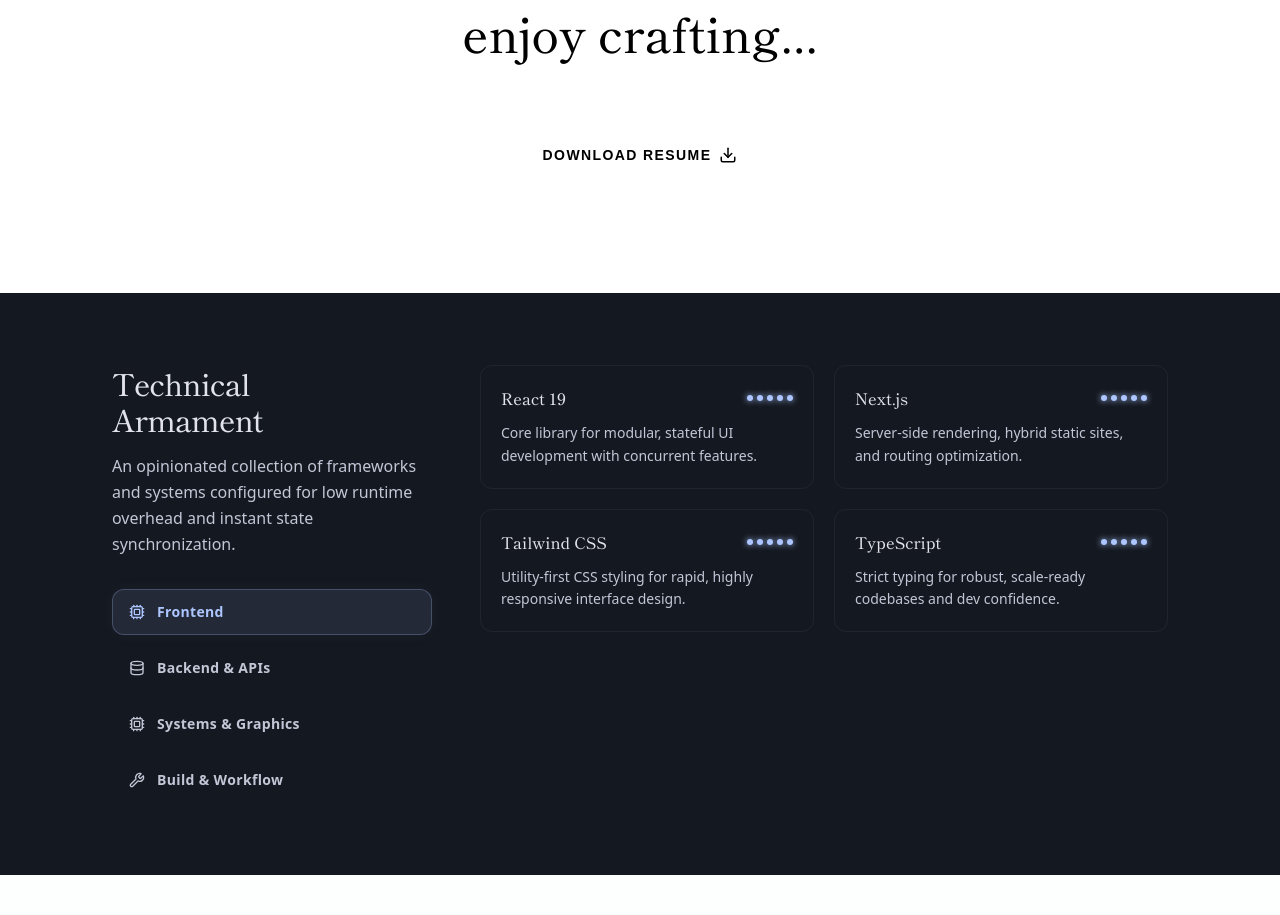
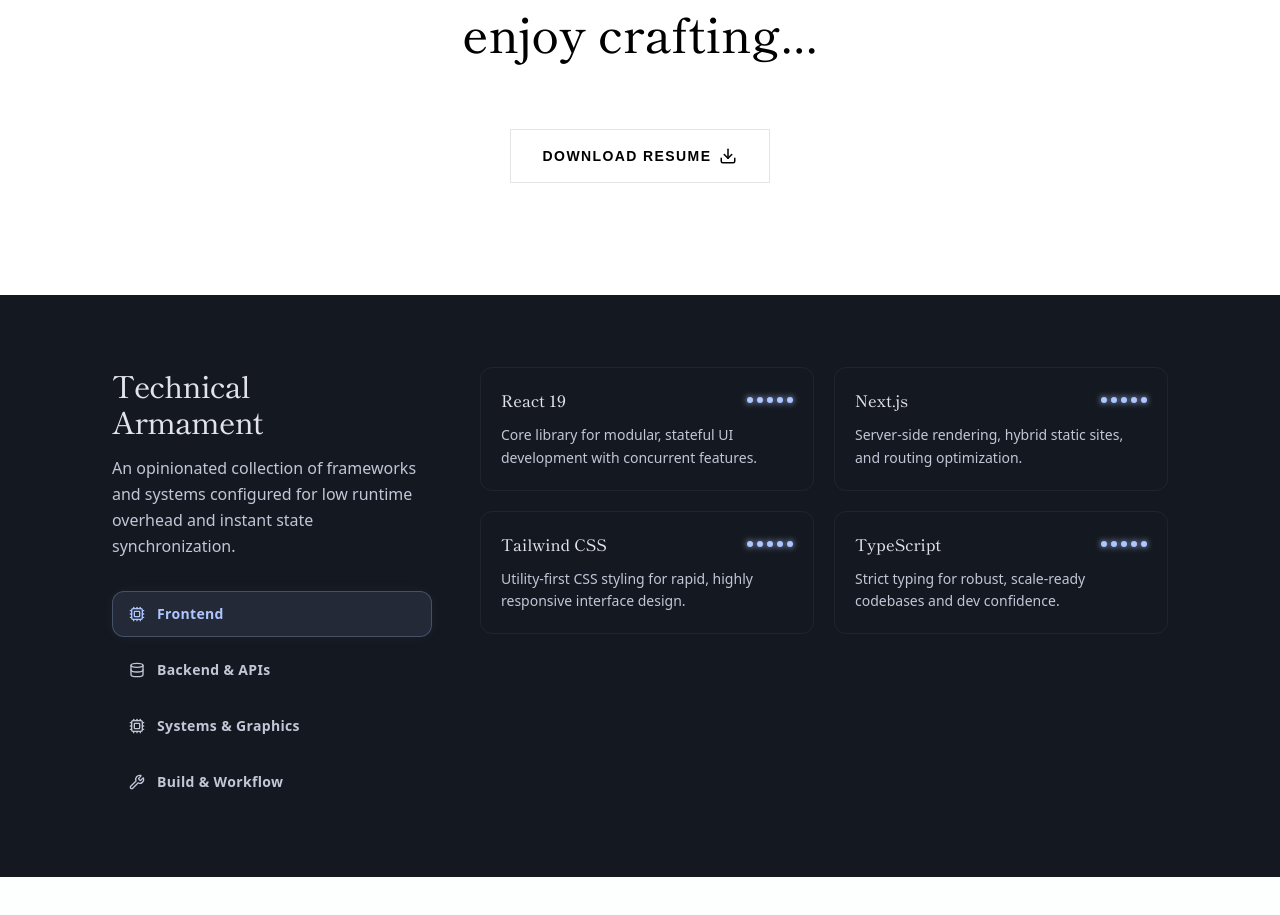
Before and after one commit to rahuloncode/Portfolio, a Next.js app: page / in a window 1280 px wide. Shown: the part 1089-2004 px from the top of the page. Built offline with nearby package versions, Linux system fonts and the light colour scheme; a web font is replaced by a local one.

Commit message:
fix: add text color to Resume download button for better visibility

```diff
--- a/components/About.tsx
+++ b/components/About.tsx
@@ -42,12 +42,12 @@
             simple & unique coding skills. I also enjoy crafting...
           </SectionHeading>
 
-          <div className="flex justify-center mb-12">
+          <div className="flex justify-center mb-12 text-black">
             <motion.a
               href="/Rahul Singh Resume.pdf" // path to your file
               download // tells browser to download instead of open
               whileHover={{ y: -5 }}
-              className="px-8 py-4 bg-brand font-bold text-sm tracking-widest uppercase flex items-center gap-2 hover:shadow-lg transition-all"
+              className="px-8 py-4 bg-brand font-bold text-sm tracking-widest uppercase flex items-center gap-2 hover:shadow-lg transition-all border border-zinc-200"
             >
               Download Resume <Download size={18} />
             </motion.a>
```
